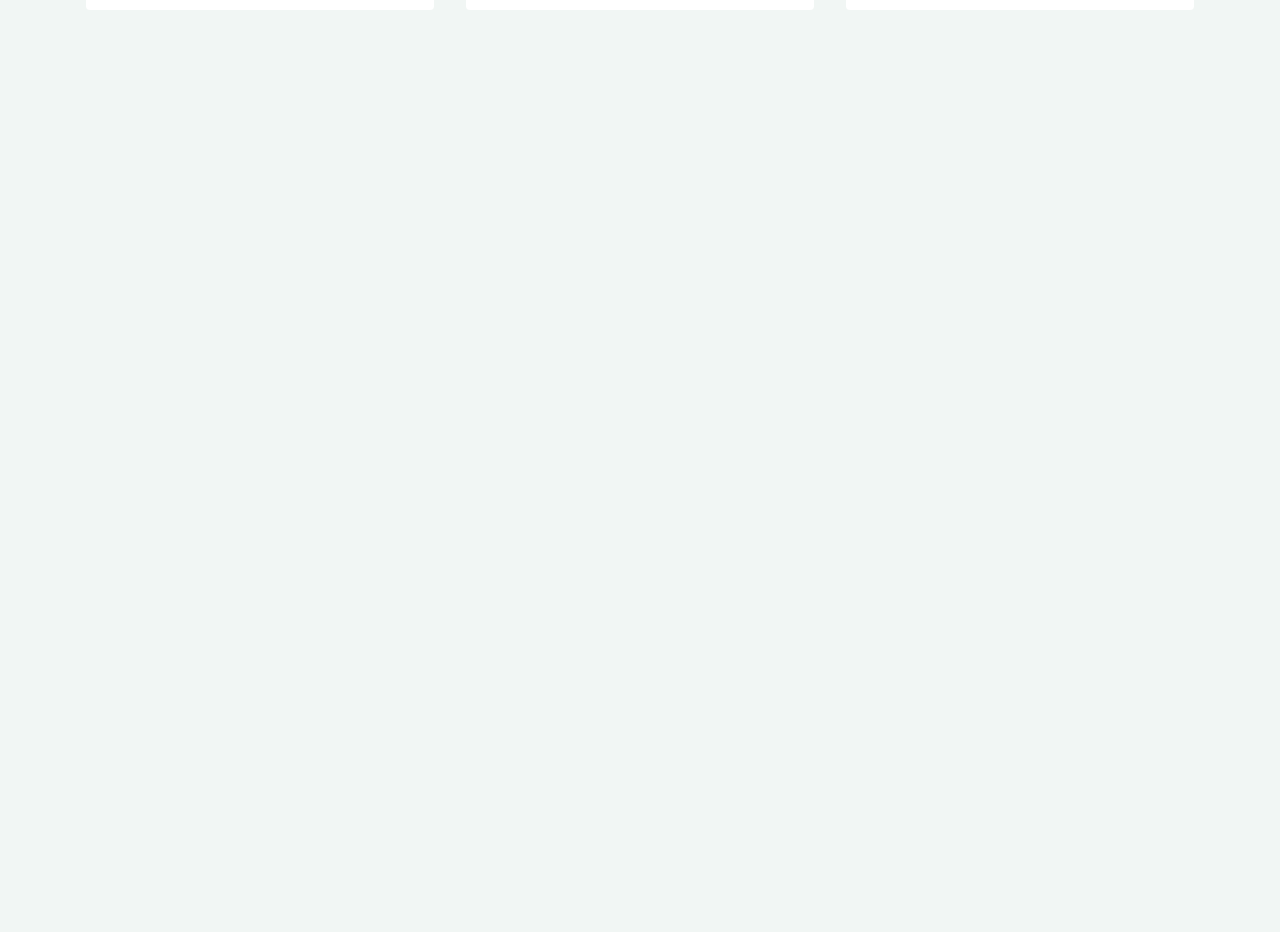
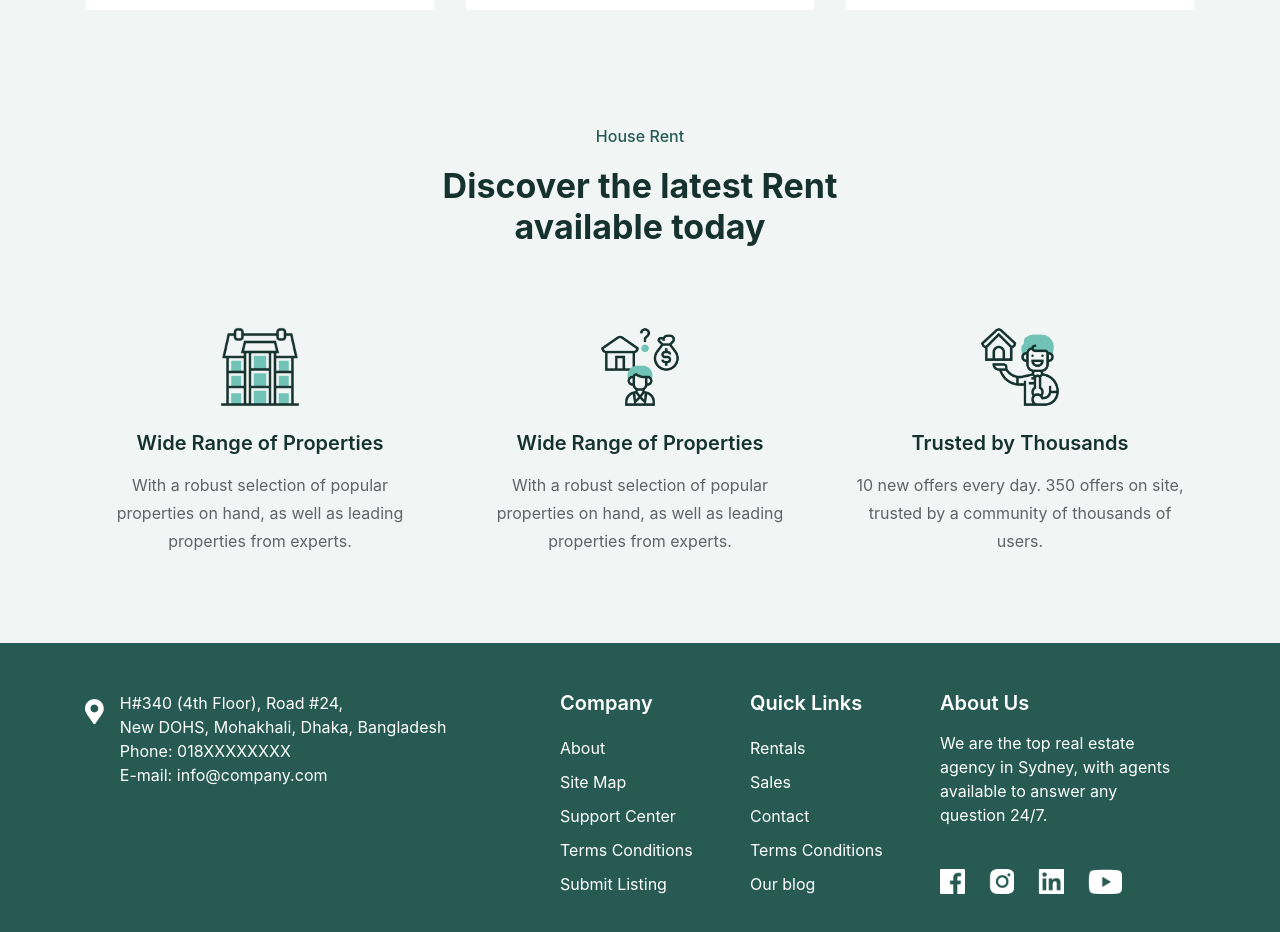
Before and after one commit to tayab-pabel/apartment-hunt, a React (Create React App) app: page / in a window 1280 px wide. Shown: the part 1700-2632 px from the top of the page. Before the commit the page ends 1774 px from the top, so only its background shows below. Built offline with nearby package versions, Linux system fonts and the light colour scheme.

Commit message:
Service and Footer Section Added

```diff
--- /dev/null
+++ b/src/Components/Footer/Footer.css
@@ -0,0 +1,35 @@
+.footer {
+    background: #275A53;
+    color: #FFFFFF;
+}
+
+.footer .fas {
+    font-size: 25px;
+}
+
+.footer p {
+    font-size: 16px;
+    letter-spacing: 0.0015em;
+    line-height: 24px;
+}
+
+.footer h5 {
+    font-weight: 600;
+    font-size: 20px;
+}
+
+.footer ul li {
+    padding: 5px 0;
+}
+
+.footer ul li a {
+    color: #FFFFFF;
+}
+
+.footer ul li a:hover {
+    text-decoration: none;
+}
+
+.footer img {
+    height: 25px;
+}
--- /dev/null
+++ b/src/Components/Footer/Footer.js
@@ -0,0 +1,90 @@
+import React from 'react';
+import { Link } from 'react-router-dom';
+import './Footer.css';
+import facebook from '../../images/logos/vector-fb.png';
+import instagram from '../../images/logos/vector-ig.png';
+import linkedin from '../../images/logos/vector-in.png';
+import youtube from '../../images/logos/vector-yt.png';
+
+const Footer = () => {
+    return (
+        <div className="footer py-5">
+            <div className="container">
+                <div className="row">
+                    <div className="col-md-5">
+                        <div className="d-flex">
+                            <i className="fas fa-map-marker-alt mt-2 mr-3"></i>
+                            <p>H#340 (4th Floor), Road #24, <br/>
+                            New DOHS, Mohakhali, Dhaka, Bangladesh <br/>
+                            Phone: 018XXXXXXXX <br/>
+                            E-mail: info@company.com</p>
+                        </div>
+                    </div>
+                    <div className="col-md-2">
+                        <h5 className="mb-3">Company</h5>
+                        <ul  className="list-unstyled">
+                            <li>
+                                <Link to="#">About</Link>
+                            </li>
+                            <li>
+                                <Link to="#">Site Map</Link>
+                            </li>
+                            <li>
+                                <Link to="#">Support Center</Link>
+                            </li>
+                            <li>
+                                <Link to="#">Terms Conditions</Link>
+                            </li>
+                            <li>
+                                <Link to="#">Submit Listing</Link>
+                            </li>
+                        </ul>
+                    </div>
+                    <div className="col-md-2">
+                        <h5 className="mb-3">Quick Links</h5>
+                        <ul  className="list-unstyled">
+                            <li>
+                                <Link to="#">Rentals</Link>
+                            </li>
+                            <li>
+                                <Link to="#">Sales</Link>
+                            </li>
+                            <li>
+                                <Link to="#">Contact</Link>
+                            </li>
+                            <li>
+                                <Link to="#">Terms Conditions</Link>
+                            </li>
+                            <li>
+                                <Link to="#">Our blog</Link>
+                            </li>
+                        </ul>
+                    </div>
+                    <div className="col-md-3">
+                        <h5 className="mb-3">About Us</h5>
+                        <p className="mb-3">We are the top real estate <br/>
+                        agency in Sydney, with agents <br/>
+                        available to answer any <br/>
+                        question 24/7.</p>
+                        <div className="d-flex pt-4">
+                            <Link to="#">
+                                <img className="mr-4" src={facebook} alt=""/>
+                            </Link>
+                            <Link to="#">
+                                <img className="mr-4" src={instagram} alt=""/>
+                            </Link>
+                            <Link to="#">
+                                <img className="mr-4" src={linkedin} alt=""/>
+                            </Link>
+                            <Link to="#">
+                                <img className="mr-4" src={youtube} alt=""/>
+                            </Link>
+                        </div>
+                    </div>
+                </div>
+            </div>
+        </div>
+    );
+};
+
+export default Footer;
--- a/src/Components/Home/Home/Home.js
+++ b/src/Components/Home/Home/Home.js
@@ -1,7 +1,9 @@
 import React from 'react';
+import Footer from '../../Footer/Footer';
 import Navbar from '../../Navbar/Navbar';
 import Houses from '../Houses/Houses';
 import Searchbar from '../Searchbar/Searchbar';
+import Service from '../Service/Service';
 
 const Home = () => {
     return (
@@ -9,6 +11,8 @@ const Home = () => {
             <Navbar />
             <Searchbar />
             <Houses />
+            <Service />
+            <Footer />
         </div>
     );
 };
--- a/src/Components/Home/Houses/Houses.js
+++ b/src/Components/Home/Houses/Houses.js
@@ -17,7 +17,7 @@ const Houses = () => {
                 {/* {
                     houses.map(house =><House key={house._id} house={house}></House>)
                 } */}
-                <div className="col-md-4 p-3">
+                <div className="col-lg-4 col-md-6 p-3">
                     <div class="card">
                         <img class="card-img-top" src={house} alt="Card image cap" />
                         <div class="card-body">
@@ -43,7 +43,7 @@ const Houses = () => {
                         </div>
                     </div>
                 </div>
-                <div className="col-md-4 p-3">
+                <div className="col-lg-4 col-md-6 p-3">
                     <div class="card">
                         <img class="card-img-top" src={house} alt="Card image cap" />
                         <div class="card-body">
@@ -69,7 +69,7 @@ const Houses = () => {
                         </div>
                     </div>
                 </div>
-                <div className="col-md-4 p-3">
+                <div className="col-lg-4 col-md-6 p-3">
                     <div class="card">
                         <img class="card-img-top" src={house} alt="Card image cap" />
                         <div class="card-body">
@@ -95,7 +95,7 @@ const Houses = () => {
                         </div>
                     </div>
                 </div>
-                <div className="col-md-4 p-3">
+                <div className="col-lg-4 col-md-6 p-3">
                     <div class="card">
                         <img class="card-img-top" src={house} alt="Card image cap" />
                         <div class="card-body">
@@ -121,7 +121,7 @@ const Houses = () => {
                         </div>
                     </div>
                 </div>
-                <div className="col-md-4 p-3">
+                <div className="col-lg-4 col-md-6 p-3">
                     <div class="card">
                         <img class="card-img-top" src={house} alt="Card image cap" />
                         <div class="card-body">
@@ -147,7 +147,7 @@ const Houses = () => {
                         </div>
                     </div>
                 </div>
-                <div className="col-md-4 p-3">
+                <div className="col-lg-4 col-md-6 p-3">
                     <div class="card">
                         <img class="card-img-top" src={house} alt="Card image cap" />
                         <div class="card-body">
--- /dev/null
+++ b/src/Components/Home/Service/Service.css
@@ -0,0 +1,35 @@
+.service .service-header p {
+    font-weight: 500;
+    font-size: 16px;
+    letter-spacing: 0.0015em;
+    color: #275A53;
+}
+
+.service h2 {
+    font-weight: bold;
+    font-size: 34px;
+    letter-spacing: 0.0015em;
+    color: #16322E;
+}
+
+.service img {
+    width: 80px;
+    height: 80px;
+}
+
+.service h5 {
+    font-weight: 600;
+    font-size: 20px;
+    text-align: center;
+    letter-spacing: 0.0015em;
+    color: #16322E;
+}
+
+.service p {
+    font-weight: normal;
+    font-size: 16px;
+    line-height: 28px;
+    text-align: center;
+    letter-spacing: 0.0015em;
+    color: #606268;
+}
--- /dev/null
+++ b/src/Components/Home/Service/Service.js
@@ -0,0 +1,35 @@
+import React from 'react';
+import "./Service.css";
+import service1 from '../../../images/logos/service1.png';
+import service2 from '../../../images/logos/service2.png';
+import service3 from '../../../images/logos/service3.png';
+
+const Service = () => {
+    return (
+        <div className="service container text-center my-5">
+            <div className="service-header pt-5">
+                <p>House Rent</p>
+                <h2>Discover the latest Rent <br/> available today</h2>
+            </div>
+            <div className="row">
+                <div className="col-lg-4 col-md-6 mt-5 p-4">
+                    <img class="service1" src={service1} alt=""/>
+                    <h5 className="pt-4 pb-2">Wide Range of Properties</h5>
+                    <p>With a robust selection of popular properties on hand, as well as leading properties from experts.</p>
+                </div>
+                <div className="col-lg-4 col-md-6 mt-5 p-4">
+                    <img class="service2" src={service2} alt=""/>
+                    <h5 className="pt-4 pb-2">Wide Range of Properties</h5>
+                    <p>With a robust selection of popular properties on hand, as well as leading properties from experts.</p>
+                </div>
+                <div className="col-lg-4 col-md-6 mt-5 p-4">
+                    <img class="service3" src={service3} alt=""/>
+                    <h5 className="pt-4 pb-2">Trusted by Thousands</h5>
+                    <p>10 new offers every day. 350 offers on site, trusted by a community of thousands of users.</p>
+                </div>
+            </div>
+        </div>
+    );
+};
+
+export default Service;
```
